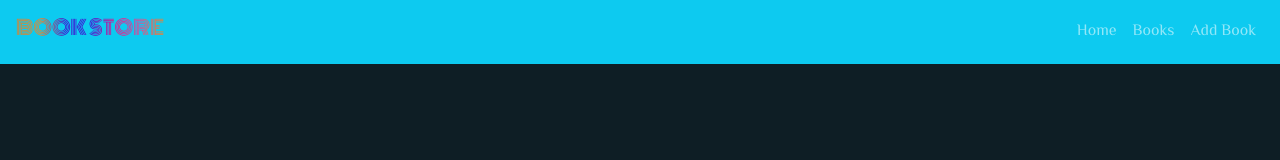
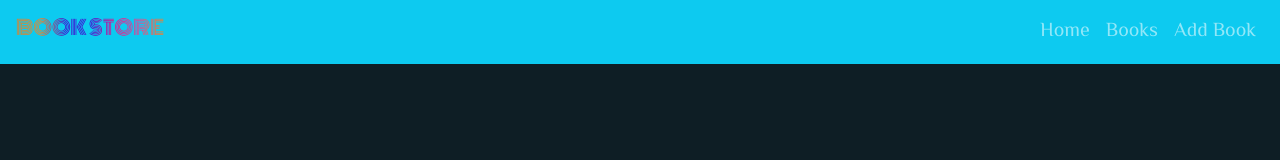
Before and after one commit to ChiomaSarah/PERN-BookstoreApp, a React (Create React App) app: page / in a window 1280 px wide. Shown: the top 160 px of the page. Built offline with nearby package versions, Linux system fonts and the light colour scheme.

Commit message:
style(navbar): make nav links black by default and white on hover

```diff
--- a/src/App.css
+++ b/src/App.css
@@ -19,13 +19,13 @@
     font-family: "Monoton", cursive;
 }
 
-#list{
+.nav-item-link {
   font-size: 20px;
   color: #000;
   font-family: "El Messiri", sans-serif;
 }
 
-#list:hover {
+.nav-item-link:hover {
   color: white;
 }
 
--- a/src/components/Navbar.jsx
+++ b/src/components/Navbar.jsx
@@ -29,17 +29,17 @@ function Navbar() {
       <div className={`collapse navbar-collapse ${isOpen ? "show" : ""}`}>
         <ul className="navbar-nav ml-auto mt-2 mt-lg-0">
           <li className="nav-item">
-            <Link to="/" className="nav-link" onClick={closeMenu}>
+            <Link to="/" className="nav-link nav-item-link" onClick={closeMenu}>
               Home
             </Link>
           </li>
           <li className="nav-item">
-            <Link to="/books" className="nav-link" onClick={closeMenu}>
+            <Link to="/books" className="nav-link nav-item-link" onClick={closeMenu}>
               Books
             </Link>
           </li>
           <li className="nav-item">
-            <Link to="/add-book" className="nav-link" onClick={closeMenu}>
+            <Link to="/add-book" className="nav-link nav-item-link" onClick={closeMenu}>
               Add Book
             </Link>
           </li>
```
